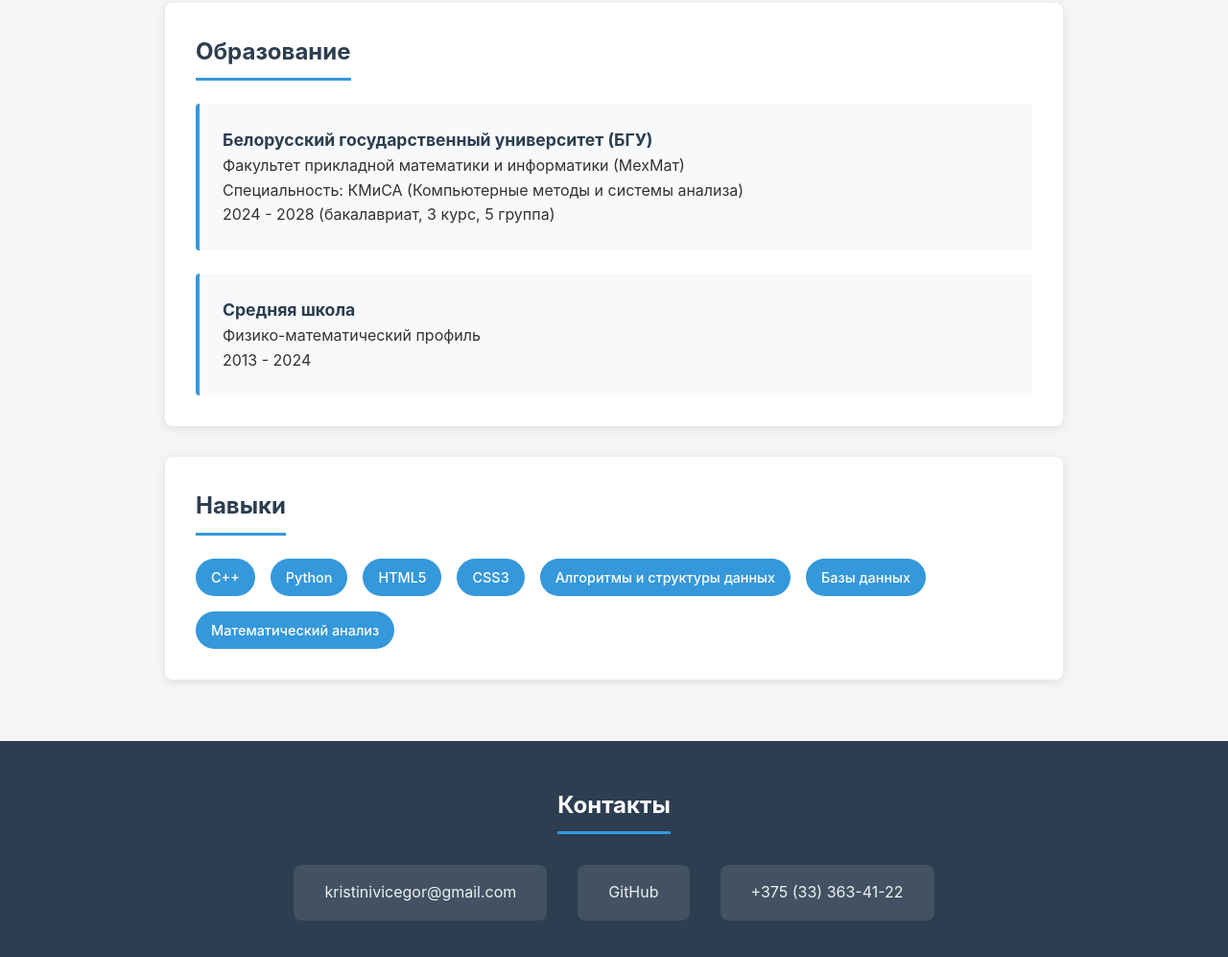
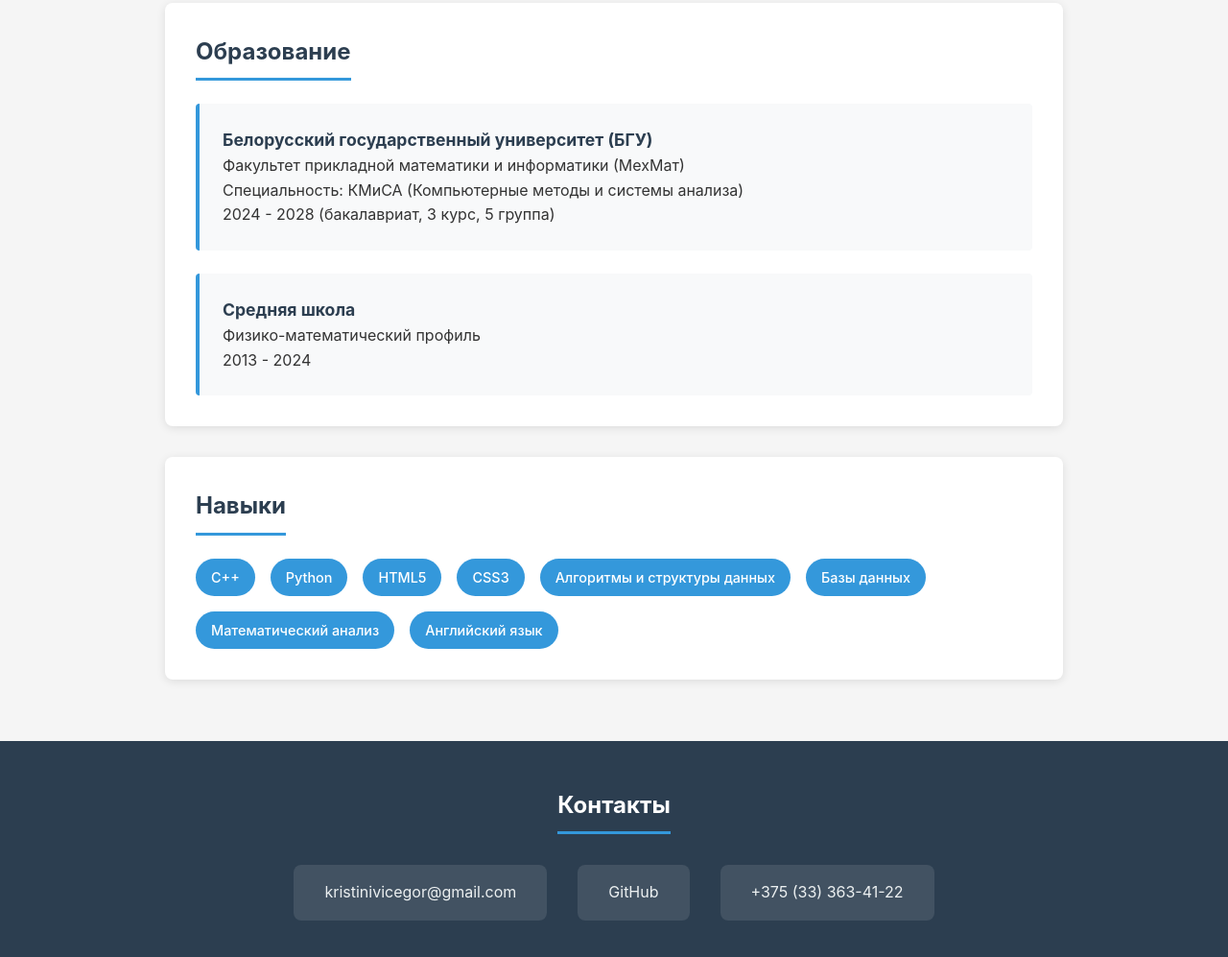
Before and after one commit to anestezy/web-course-2026, a plain HTML site: page task1/index.html in a window 1280 px wide. Shown: the part 805-1802 px from the top of the page at 96% size. Drawn offline with Linux system fonts and the light colour scheme.

Commit message:
Update index.html

```diff
--- a/task1/index.html
+++ b/task1/index.html
@@ -61,6 +61,7 @@
                 <span class="skill">Алгоритмы и структуры данных</span>
                 <span class="skill">Базы данных</span>
                 <span class="skill">Математический анализ</span>
+                <span class="skill">Английский язык</span>
             </div>
         </section>
     </main>
```
